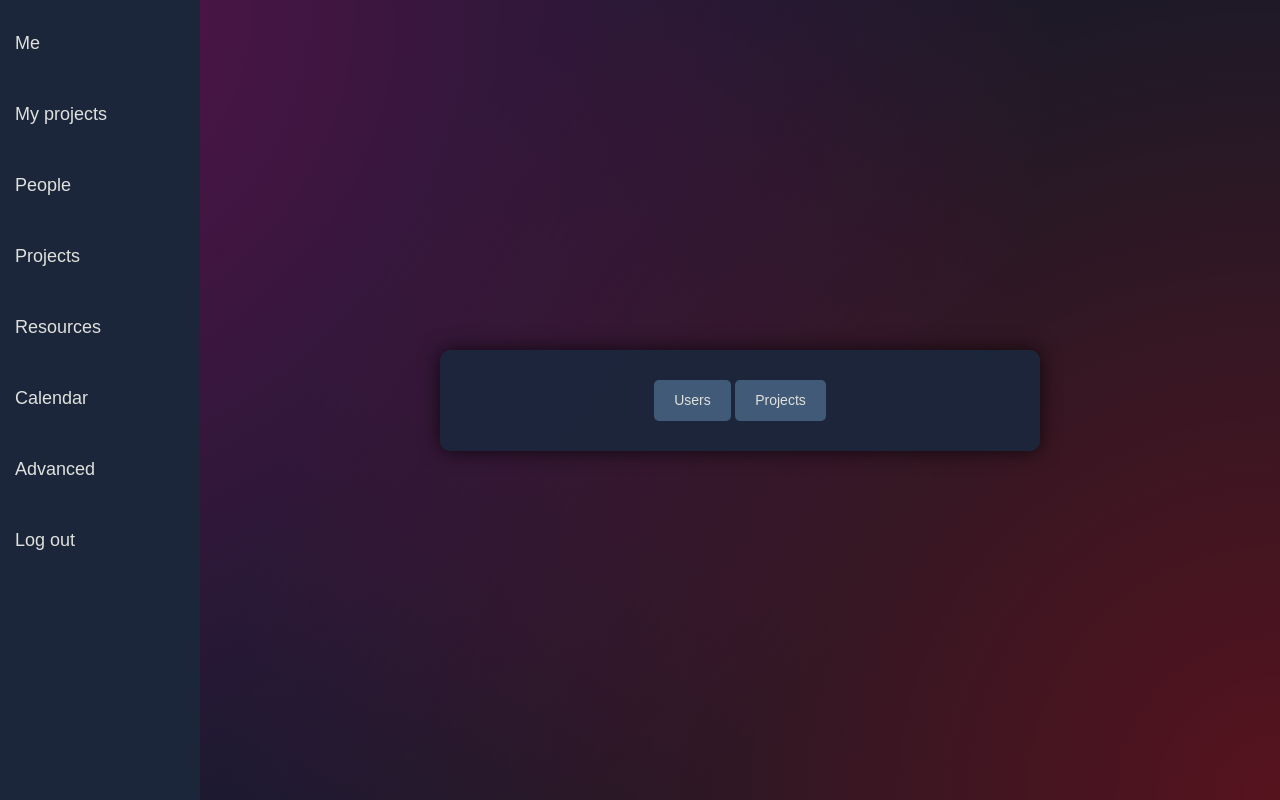
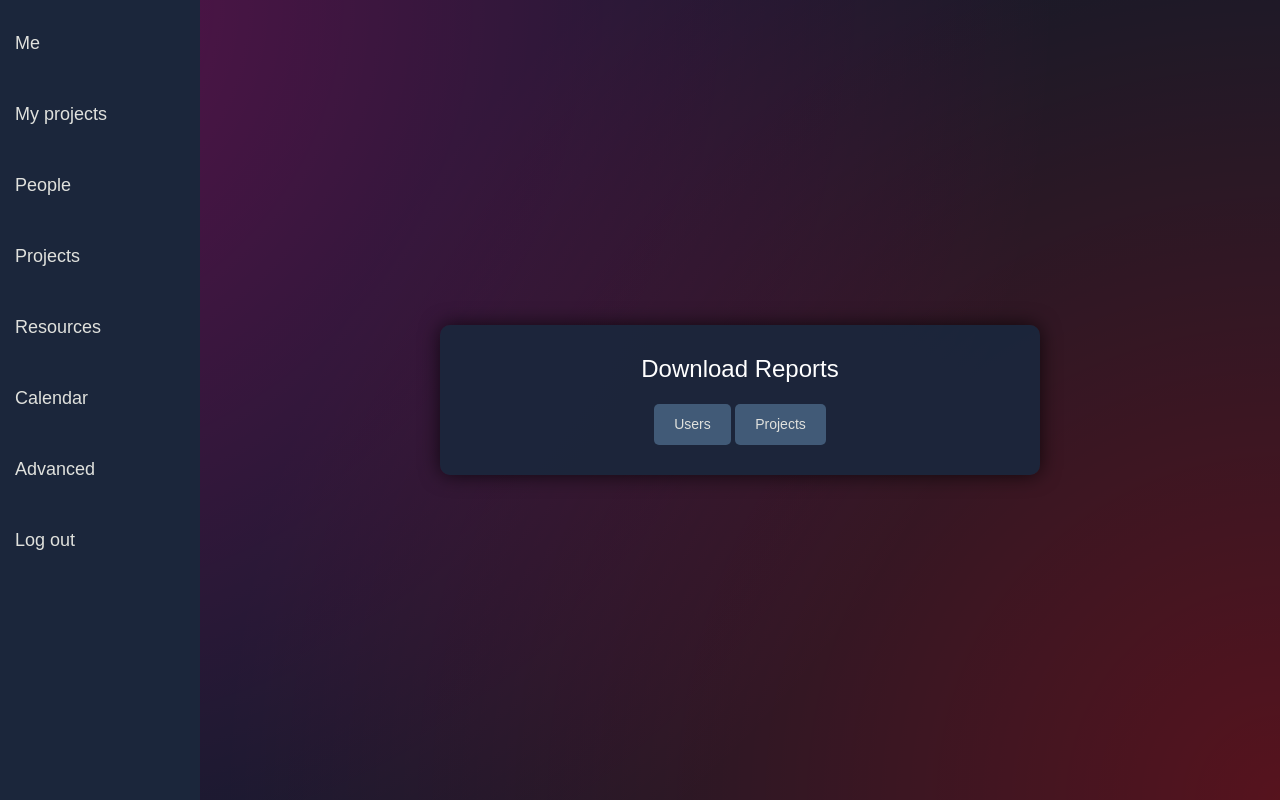
Before and after one commit to karpinskiJ/project_planner_apsi_2024l, a FastAPI app: template src/templates/admin_panel.html in a window 1280 px wide. Run offline with FastAPI, Linux system fonts and the light colour scheme; the template is opened without the code that fills it, so the values that code supplies are empty.

Commit message:
modified:   src/templates/admin_panel.html

```diff
--- a/src/templates/admin_panel.html
+++ b/src/templates/admin_panel.html
@@ -8,8 +8,11 @@
 <body>
     {% include "navigation.html" %}
     <div class="main-content">
+
         <div class="presentation">
+
             {% include "headers.html" %}
+            <h2>Download Reports</h2>
             <a href="/download/users"><button class="btn btn-primary">Users</button></a>
             <a href="/download/projects"><button class="btn btn-primary">Projects</button></a>
         </div>
```
